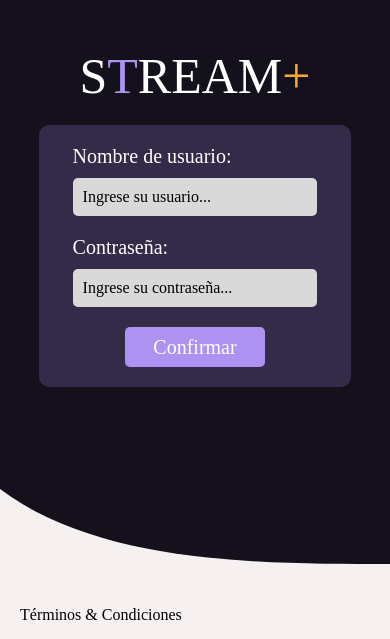
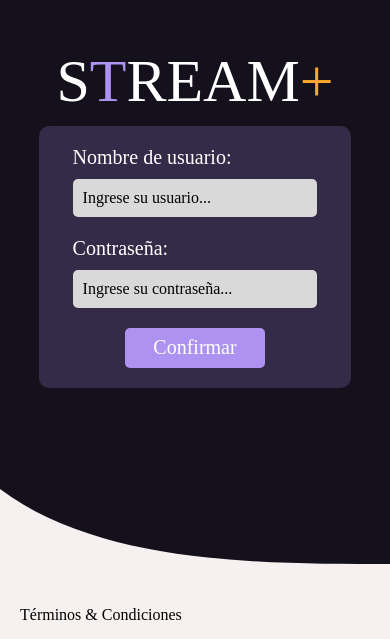
Before and after one commit to JuanMorello506/streamplus, a React Native app: screen / in a window 390 px wide. Shown: the part 205-844 px from the top of the page. Built offline with nearby package versions, Linux system fonts and the light colour scheme.

Commit message:
Login view page 1.1, fix white + dimensions

```diff
--- a/App.js
+++ b/App.js
@@ -1,12 +1,12 @@
 import React, { useState } from 'react';
-import { View, Text, TextInput, TouchableOpacity, StyleSheet, Dimensions } from 'react-native';
+import { View, Text, TextInput, TouchableOpacity, StyleSheet, useWindowDimensions} from 'react-native';
 import Svg, {Path} from 'react-native-svg';
-
-const {height, width} = Dimensions.get('window');
+import Home from './src/Home.js'
 
 const App = () => {
 	const [username, setUsername] = useState('');
 	const [password, setPassword] = useState('');
+	const {height, width} = useWindowDimensions();
 
 	const handleSubmit = () => {
 		console.log('Username:', username);
@@ -47,6 +47,8 @@ const App = () => {
 
 		<Text style={styles.tyc}>Términos & Condiciones</Text>
 
+		{/* Descomentar para ver el home */}
+		{/* <Home />  */}
 	</View>
   );
 };
@@ -62,9 +64,9 @@ const styles = StyleSheet.create({
 	},
 	title: {
 		color: 'white',
-		fontSize: 50,
+		fontSize: 60,
 		fontFamily: 'sans-serif-medium',
-		marginBottom: 20,
+		marginBottom: 10,
 	},
 	t: {
 		color: '#AD92F1',
@@ -77,6 +79,7 @@ const styles = StyleSheet.create({
 		borderRadius: 10,
 		padding: 20,
 		width: '80%',
+		maxWidth: 400,
 		justifyContent: 'center',
 		alignItems: 'center',
 		flexDirection: 'column',
```
Lines whose indentation alone changed are shown as unchanged.
